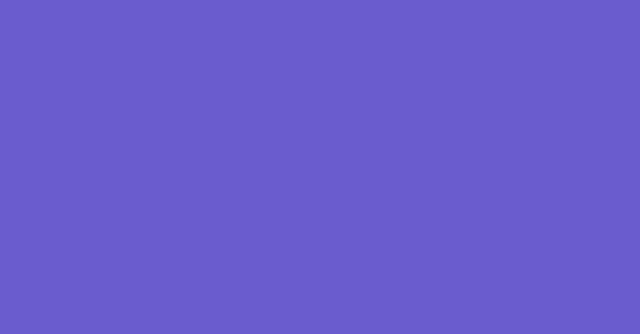
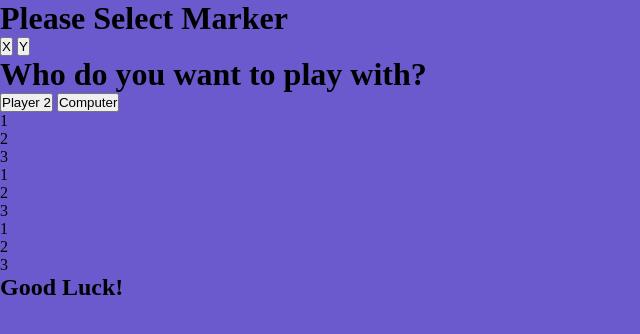
Before and after one commit to Anthonysrod8/tic-tac-toe, a plain HTML site: page index.html in a window 1280 px wide. Shown: the whole page, without its empty margins (0-640 px from the left). Drawn offline with Linux system fonts and the light colour scheme.

Commit message:
added all html elements

```diff
--- a/index.html
+++ b/index.html
@@ -7,6 +7,42 @@
     <title>TicTacToe</title>
 </head>
 <body>
+    <!-- PLAYER NEEDS TO SELECT MARKER START-->
+    <div class="floater">
+        <div class="select-marker">
+            <h1 class="floater-message">Please Select Marker</h1>
+            <button class="x">X</button>
+            <button class="y">Y</button>
+        </div>
+        <div class="versus-select">
+            <h1 class="versus-message">Who do you want to play with?</h1>
+            <button class="player-two">Player 2</button>
+            <button class="computer">Computer</button>
+        </div>
+    </div>
+    <!--PLAYER NEEDS TO SELECT MARKER END-->
+    <div id="container">
+        <div class="board">
+            <div class="row-one">
+                <div class="cell">1</div>
+                <div class="cell">2</div>
+                <div class="cell">3</div>
+            </div>
+            <div class="row-two">
+                <div class="cell">1</div>
+                <div class="cell">2</div>
+                <div class="cell">3</div>
+            </div>
+            <div class="row-three">
+                <div class="cell">1</div>
+                <div class="cell">2</div>
+                <div class="cell">3</div>
+            </div>
+    </div>
+        <div class="messages-container">
+            <h2 class="messages">Good Luck!</h2>
+        </div>
+    </div>
 
     <script src="script.js"></script>
 </body>
```
